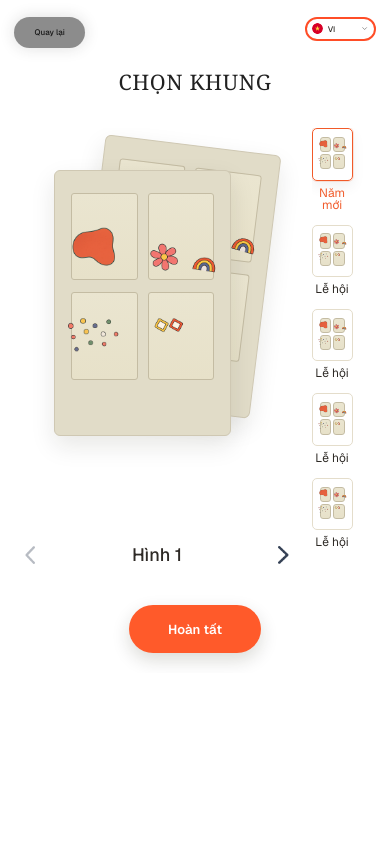
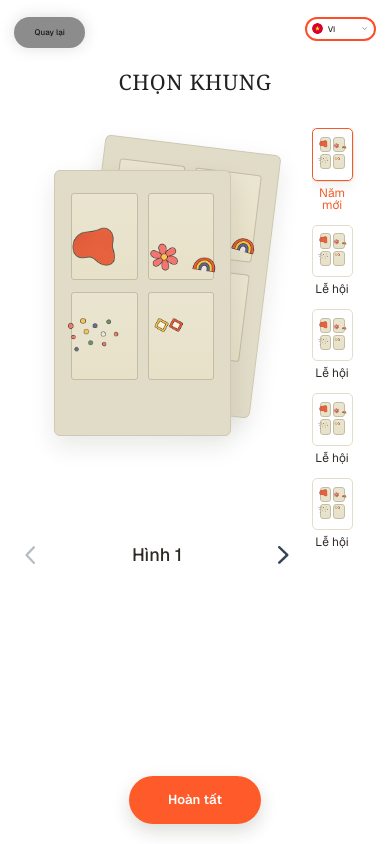
Before and after one commit to lahieuphong/btmt-photobooth, a Next.js app: page /frame in a window 390 px wide. Built offline with nearby package versions, Linux system fonts and the light colour scheme.

Commit message:
Revert "fix(ui): restore vertical scrolling in mobile photobooth shell"
This reverts commit f45de4afbdc52b977999d9f4a369c27ab684abe5.

```diff
--- a/app/globals.css
+++ b/app/globals.css
@@ -34,10 +34,9 @@ body {
     height: 100%;
     min-height: 100svh;
     min-height: 100dvh;
-    overflow-x: hidden;
-    overflow-y: auto;
+    overflow: hidden;
     overscroll-behavior: none;
-    -webkit-overflow-scrolling: touch;
+    touch-action: manipulation;
   }
 }
 
--- a/src/features/photobooth/components/shared/layout/ScreenShell.tsx
+++ b/src/features/photobooth/components/shared/layout/ScreenShell.tsx
@@ -15,8 +15,8 @@ export default function PhotoboothScreenShell({
   backgroundVariant = 'plain',
 }: PhotoboothScreenShellProps) {
   return (
-    <main className="relative isolate h-[100svh] min-h-[100svh] w-full max-w-full overflow-x-hidden overflow-y-auto bg-white">
-      <section className="relative min-h-full overflow-hidden bg-white">
+    <main className="fixed inset-0 relative isolate h-screen h-[100svh] w-full max-w-full overflow-hidden bg-white">
+      <section className="absolute inset-0 overflow-hidden bg-white">
         <div className="h-full w-full">
           <PhotoboothBackground
             backgroundImage={backgroundImage}
```
